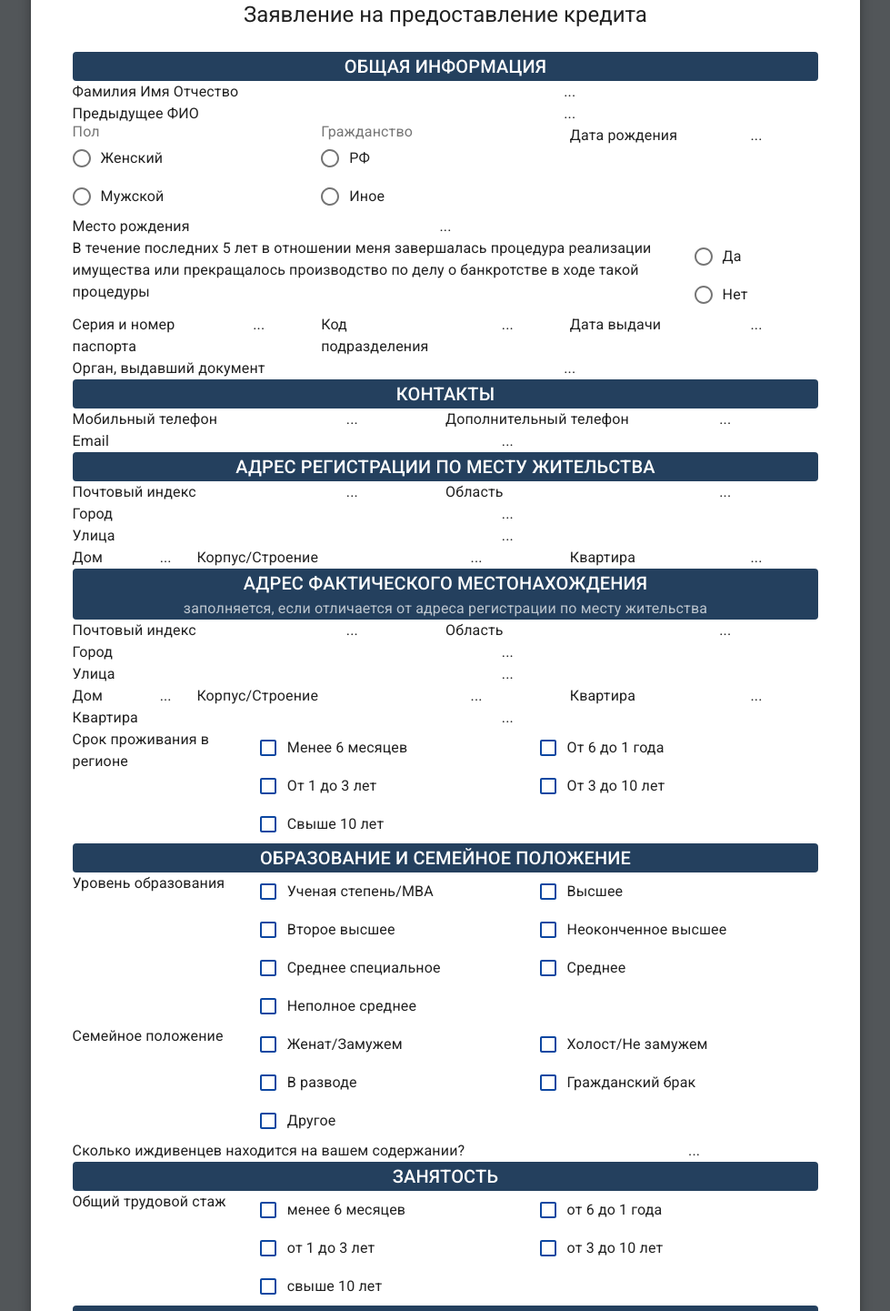
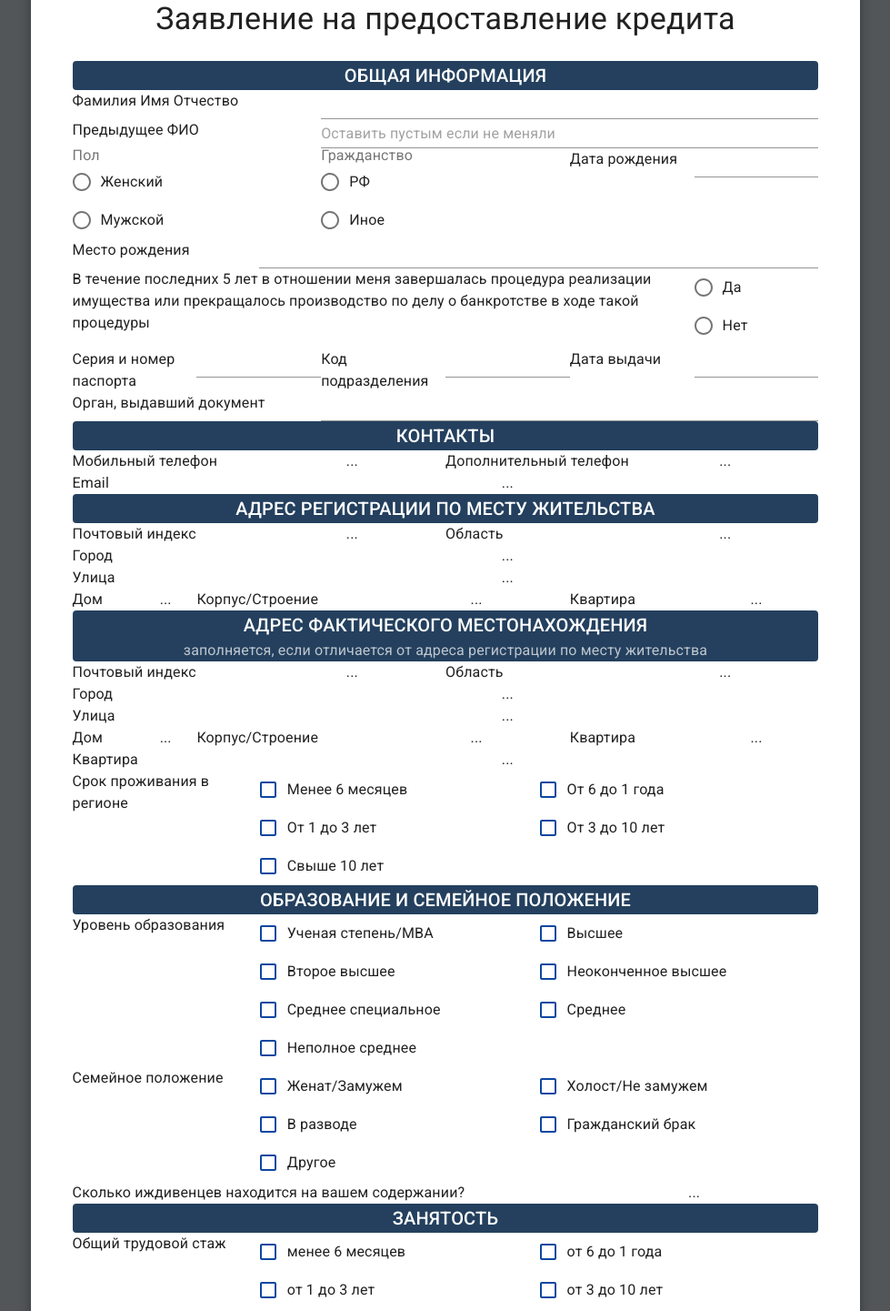
Before and after one commit to Yulevin/usage-react-hook-form, a React (Create React App) app: page / in a window 1280 px wide. Shown: the part 100-1541 px from the top of the page at 91% size, without its empty margins (150-1129 px from the left). Built offline with nearby package versions, Linux system fonts and the light colour scheme; the HTML template or start-up script is replaced by a standard one.

Commit message:
some style changes

```diff
--- a/package.json
+++ b/package.json
@@ -15,6 +15,7 @@
     "@types/react-dom": "^17.0.3",
     "react": "^17.0.2",
     "react-dom": "^17.0.2",
+    "react-hook-form": "^7.5.2",
     "react-scripts": "4.0.3",
     "typescript": "^4.2.4"
   },
--- a/public/index.html
+++ b/public/index.html
@@ -13,7 +13,7 @@
         <link rel="manifest" href="%PUBLIC_URL%/manifest.json" />
         <link rel="stylesheet" href="https://fonts.googleapis.com/css?family=Roboto:300,400,500,700&display=swap" />
         <link rel="stylesheet" href="https://fonts.googleapis.com/icon?family=Material+Icons" />
-        <title>React App</title>
+        <title>React Credit App</title>
     </head>
     <body>
         <noscript>You need to enable JavaScript to run this app.</noscript>
--- a/src/App.tsx
+++ b/src/App.tsx
@@ -1,6 +1,9 @@
 import React from "react";
-import { makeStyles, createStyles, Theme } from "@material-ui/core/styles";
+import { SubmitHandler } from 'react-hook-form';
 import { CssBaseline, Container, Paper, Typography, Grid, Box } from "@material-ui/core";
+import Checkbox, { CheckboxProps } from '@material-ui/core/Checkbox';
+import { makeStyles, withStyles, createStyles, Theme } from "@material-ui/core/styles";
+import { blue } from '@material-ui/core/colors';
 import Button from '@material-ui/core/Button';
 import Icon from '@material-ui/core/Icon';
 import GeneralInformation from './components/GeneralInformation';
@@ -20,15 +23,26 @@ export enum palleteEnum {
     colorComment = "rgba(255, 255, 255, 0.7)",
 };
 
+export type TInputs = {
+    name: string,
+    prevName: string,
+    birthDay: number,
+    placeOfBirth: string,
+    passport: number | string,
+    codeDepartment: number,
+    date: number,
+    issuingAuthority: string,
+};
+
 export const useStyles = makeStyles((theme: Theme) =>
     createStyles({
         button: {
-            margin: theme.spacing(8),
+            margin: "20px 0 20px 0",
+            width: "100%",
         },
         container: {
             margin: "auto",
             width: "90%",
-            justifyContent: "center",
         },
         header: {
             backgroundColor: `${palleteEnum.colorBackgroundHeader}`,
@@ -41,8 +55,22 @@ export const useStyles = makeStyles((theme: Theme) =>
     }),
 );
 
+export const BlueCheckbox = withStyles({
+    root: {
+        color: blue[900],
+        '&$checked': {
+            color: blue[900],
+        },
+    },
+    checked: {},
+})((props: CheckboxProps) => <Checkbox color="default" {...props} />);
+
 let body = document.querySelector("body");
 if (body) body.style.backgroundColor = palleteEnum.colorGrey;
+
+export const onSubmit: SubmitHandler<TInputs> = data => {
+    alert(JSON.stringify(data));
+};
 
 export default function App() {
     const classes = useStyles();
@@ -54,7 +82,13 @@ export default function App() {
                 <Paper elevation={8} style={{ "margin": "50px 0px" }}>
                     <Grid container>
                         <Grid item xs={12}>
-                            <Typography variant="h5" style={{ "margin": "50px 0 25px 0" }} align="center">Заявление на предоставление кредита</Typography>
+                            <Typography
+                                variant="h4"
+                                style={{ "margin": "50px 0 25px 0" }}
+                                align="center"
+                            >
+                                Заявление на предоставление кредита
+                            </Typography>
                         </Grid>
                         <GeneralInformation />
                         <Contacts />
--- a/src/components/ActualLocationAddress.tsx
+++ b/src/components/ActualLocationAddress.tsx
@@ -1,21 +1,10 @@
 import React from 'react';
-import { withStyles } from '@material-ui/core/styles';
-import { blue } from '@material-ui/core/colors';
-import Checkbox, { CheckboxProps } from '@material-ui/core/Checkbox';
 import { FormControlLabel, Grid, Typography } from '@material-ui/core';
-import { palleteEnum } from '../App';
-
-const BlueCheckbox = withStyles({
-    root: {
-        color: blue[900],
-        '&$checked': {
-            color: blue[900],
-        },
-    },
-    checked: {},
-})((props: CheckboxProps) => <Checkbox color="default" {...props} />);
+import { useStyles, BlueCheckbox } from '../App';
 
 export default function ActualLocationAddress() {
+    const classes = useStyles();
+
     const [state, setState] = React.useState({
         lessThanSixMonth: false,
         fromSixToOneYear: false,
@@ -29,11 +18,13 @@ export default function ActualLocationAddress() {
     };
 
     return (
-        <Grid container item style={{ "margin": "auto", "width": "90%" }}>
-            <Grid item xs={12} style={{ "backgroundColor": `${palleteEnum.colorBackgroundHeader}`, "color": `${palleteEnum.colorWhite}`, "borderRadius": "4px" }}>
+        <Grid container item className={classes.container}>
+            <Grid item xs={12} className={classes.header}>
                 <Typography variant="h6" align="center">
                     АДРЕС ФАКТИЧЕСКОГО МЕСТОНАХОЖДЕНИЯ
-                    <Typography style={{ "color": `${palleteEnum.colorComment}` }}>заполняется, если отличается от адреса регистрации по месту жительства</Typography>
+                    <Typography className={classes.comment}>
+                        заполняется, если отличается от адреса регистрации по месту жительства
+                    </Typography>
                 </Typography>
             </Grid>
             <Grid item xs={12} sm={3}>
--- a/src/components/Contacts.tsx
+++ b/src/components/Contacts.tsx
@@ -1,12 +1,16 @@
 import React from 'react';
 import { Grid, Typography } from '@material-ui/core';
-import { palleteEnum } from '../App';
+import { useStyles } from '../App';
 
 export default function Contacts() {
+    const classes = useStyles();
+
     return (
-        <Grid container item style={{ "margin": "auto", "width": "90%" }}>
-            <Grid item xs={12} style={{ "backgroundColor": `${palleteEnum.colorBackgroundHeader}`, "color": `${palleteEnum.colorWhite}`, "borderRadius": "4px" }}>
-                <Typography variant="h6" align="center">КОНТАКТЫ</Typography>
+        <Grid container item className={classes.container}>
+            <Grid item xs={12} className={classes.header}>
+                <Typography variant="h6" align="center">
+                    КОНТАКТЫ
+                </Typography>
             </Grid>
             <Grid item xs={12} sm={3}>
                 <Typography>Мобильный телефон</Typography>
--- a/src/components/CreditParameters.tsx
+++ b/src/components/CreditParameters.tsx
@@ -1,21 +1,10 @@
 import React from 'react';
-import { withStyles } from '@material-ui/core/styles';
-import { blue } from '@material-ui/core/colors';
-import Checkbox, { CheckboxProps } from '@material-ui/core/Checkbox';
 import { FormControlLabel, Grid, Typography } from '@material-ui/core';
-import { palleteEnum } from '../App';
-
-const BlueCheckbox = withStyles({
-    root: {
-        color: blue[900],
-        '&$checked': {
-            color: blue[900],
-        },
-    },
-    checked: {},
-})((props: CheckboxProps) => <Checkbox color="default" {...props} />);
+import { useStyles, BlueCheckbox } from '../App';
 
 export default function CreditParameters() {
+    const classes = useStyles();
+
     const [state, setState] = React.useState({
         agree: false,
         disagree: false,
@@ -25,12 +14,14 @@ export default function CreditParameters() {
         setState({ ...state, [event.target.name]: event.target.checked });
     };
     return (
-        <Grid container item style={{ "margin": "auto", "width": "90%" }}>
-            <Grid item xs={12} style={{ "backgroundColor": `${palleteEnum.colorBackgroundHeader}`, "color": `${palleteEnum.colorWhite}`, "borderRadius": "4px" }}>
-                <Typography variant="h6" align="center">ПАРАМЕТРЫ ЗАПРАШИВАЕМОГО КРЕДИТА</Typography>
+        <Grid container item className={classes.container}>
+            <Grid item xs={12} className={classes.header}>
+                <Typography variant="h6" align="center">
+                    ПАРАМЕТРЫ ЗАПРАШИВАЕМОГО КРЕДИТА
+                </Typography>
             </Grid>
             <Grid item xs={12} sm={3}>
-                <Typography>Сумма кредита</Typography>
+                <Typography paragraph>Сумма кредита</Typography>
             </Grid>
             <Grid item xs={12} sm={3}>
                 <Typography align="center">...</Typography>
@@ -42,7 +33,7 @@ export default function CreditParameters() {
                 <Typography align="center">...мес</Typography>
             </Grid>
             <Grid item xs={12} sm={9}>
-                <Typography>
+                <Typography paragraph>
                     Подписывая настоящее Заявление Клиент подтверждает согласие добровольно
                     заключить в удовлетворяющей требованиям Банка страховой компании договор
                     личного страхования, действующий на момент заключения Кредитного договора.
--- a/src/components/EducationStatus.tsx
+++ b/src/components/EducationStatus.tsx
@@ -1,21 +1,10 @@
 import React from 'react';
-import { withStyles } from '@material-ui/core/styles';
-import { blue } from '@material-ui/core/colors';
-import Checkbox, { CheckboxProps } from '@material-ui/core/Checkbox';
 import { FormControlLabel, Grid, Typography } from '@material-ui/core';
-import { palleteEnum } from '../App';
-
-const BlueCheckbox = withStyles({
-    root: {
-        color: blue[900],
-        '&$checked': {
-            color: blue[900],
-        },
-    },
-    checked: {},
-})((props: CheckboxProps) => <Checkbox color="default" {...props} />);
+import { useStyles, BlueCheckbox } from '../App';
 
 export default function EducationStatus() {
+    const classes = useStyles();
+
     const [state, setState] = React.useState({
         degree: false,
         higher: false,
@@ -36,9 +25,11 @@ export default function EducationStatus() {
     };
 
     return (
-        <Grid container item style={{ "margin": "auto", "width": "90%" }}>
-            <Grid item xs={12} style={{ "backgroundColor": `${palleteEnum.colorBackgroundHeader}`, "color": `${palleteEnum.colorWhite}`, "borderRadius": "4px" }}>
-                <Typography variant="h6" align="center">ОБРАЗОВАНИЕ И СЕМЕЙНОЕ ПОЛОЖЕНИЕ</Typography>
+        <Grid container item className={classes.container}>
+            <Grid item xs={12} className={classes.header}>
+                <Typography variant="h6" align="center">
+                    ОБРАЗОВАНИЕ И СЕМЕЙНОЕ ПОЛОЖЕНИЕ
+                </Typography>
             </Grid>
             <Grid item xs={12} sm={3}>
                 <Typography>Уровень образования</Typography>
--- a/src/components/Employment.tsx
+++ b/src/components/Employment.tsx
@@ -1,21 +1,10 @@
 import React from 'react';
-import { withStyles } from '@material-ui/core/styles';
-import { blue } from '@material-ui/core/colors';
-import Checkbox, { CheckboxProps } from '@material-ui/core/Checkbox';
 import { FormControlLabel, Grid, Typography } from '@material-ui/core';
-import { palleteEnum } from '../App';
-
-const BlueCheckbox = withStyles({
-    root: {
-        color: blue[900],
-        '&$checked': {
-            color: blue[900],
-        },
-    },
-    checked: {},
-})((props: CheckboxProps) => <Checkbox color="default" {...props} />);
+import { useStyles, BlueCheckbox } from '../App';
 
 export default function Employment() {
+    const classes = useStyles();
+
     const [state, setState] = React.useState({
         lessThanSixMonth: false,
         fromSixToOneYear: false,
@@ -29,8 +18,8 @@ export default function Employment() {
     };
 
     return (
-        <Grid container item style={{ "margin": "auto", "width": "90%" }}>
-            <Grid item xs={12} style={{ "backgroundColor": `${palleteEnum.colorBackgroundHeader}`, "color": `${palleteEnum.colorWhite}`, "borderRadius": "4px" }}>
+        <Grid container item className={classes.container}>
+            <Grid item xs={12} className={classes.header}>
                 <Typography variant="h6" align="center">
                     ЗАНЯТОСТЬ
                 </Typography>
--- a/src/components/GeneralInformation.tsx
+++ b/src/components/GeneralInformation.tsx
@@ -1,20 +1,21 @@
 import React from 'react';
-import {
-    Typography, Grid,
-    Radio, RadioGroup, FormControlLabel, FormControl, FormLabel
-} from '@material-ui/core';
-import { palleteEnum } from '../App';
+import { useForm } from "react-hook-form";
+import { Typography, Grid, Radio, RadioGroup, FormControlLabel, FormControl, FormLabel, Input } from '@material-ui/core';
+import { onSubmit, TInputs, useStyles } from '../App';
 
 export default function GeneralInformation() {
+    const classes = useStyles();
+
     const [value, setValue] = React.useState(null);
+    const { register, handleSubmit } = useForm<TInputs>();
 
     const handleChange = (event: React.BaseSyntheticEvent) => {
         setValue(event.target.value);
     };
 
     return (
-        <Grid container item style={{ "margin": "auto", "width": "90%" }}>
-            <Grid item xs={12} style={{ "backgroundColor": `${palleteEnum.colorBackgroundHeader}`, "color": `${palleteEnum.colorWhite}`, "borderRadius": "4px" }}>
+        <Grid container item className={classes.container}>
+            <Grid item xs={12} className={classes.header}>
                 <Typography variant="h6" align="center">ОБЩАЯ ИНФОРМАЦИЯ</Typography>
             </Grid>
             <Grid container item xs={12}>
@@ -22,17 +23,21 @@ export default function GeneralInformation() {
                     <Typography>Фамилия Имя Отчество</Typography>
                 </Grid>
                 <Grid item xs={12} sm={8}>
-                    <Typography align="center">...</Typography>
+                    <form onSubmit={handleSubmit(onSubmit)}>
+                        <Input {...register("name")} fullWidth={true} />
+                    </form>
                 </Grid>
                 <Grid item xs={12} sm={4}>
                     <Typography>Предыдущее ФИО</Typography>
                 </Grid>
                 <Grid item xs={12} sm={8}>
-                    <Typography align="center">...</Typography>
+                    <form onSubmit={handleSubmit(onSubmit)}>
+                        <Input {...register("prevName")} fullWidth={true} placeholder="Оставить пустым если не меняли" />
+                    </form>
                 </Grid>
                 <Grid item xs={12} sm={4}>
                     <FormControl component="fieldset">
-                        <FormLabel component="legend">Пол</FormLabel>
+                        <FormLabel component="legend" color="secondary">Пол</FormLabel>
                         <RadioGroup aria-label="gender" name="gender1" value={value} onChange={handleChange}>
                             <FormControlLabel value="Female" control={<Radio />} label="Женский" />
                             <FormControlLabel value="Male" control={<Radio />} label="Мужской" />
@@ -52,24 +57,23 @@ export default function GeneralInformation() {
                     <Typography paragraph>Дата рождения</Typography>
                 </Grid>
                 <Grid item xs={12} sm={2}>
-                    <Typography align="center">...</Typography>
-                </Grid>
+                    <form onSubmit={handleSubmit(onSubmit)}>
+                        <Input {...register("birthDay")} fullWidth={true} />
+                    </form>                </Grid>
                 <Grid item xs={12} sm={3}>
                     <Typography>Место рождения</Typography>
                 </Grid>
-                <Grid item xs={12} sm={6}>
-                    <Typography align="center">...</Typography>
+                <Grid item xs={12} sm={9}>
+                    <form onSubmit={handleSubmit(onSubmit)}>
+                        <Input {...register("placeOfBirth")} fullWidth={true} />
+                    </form>
                 </Grid>
                 <Grid item xs={12} sm={10}>
-                    <Typography>
-                        В течение последних 5 лет в
-                        отношении меня
-                        завершалась процедура
-                        реализации имущества или
-                        прекращалось
-                        производство по делу о
-                        банкротстве в ходе такой
-                        процедуры
+                    <Typography paragraph>
+                        В течение последних 5 лет в отношении меня
+                        завершалась процедура реализации имущества или
+                        прекращалось производство по делу о банкротстве
+                        в ходе такой процедуры
                     </Typography>
                 </Grid>
                 <Grid item xs={12} sm={2}>
@@ -84,25 +88,33 @@ export default function GeneralInformation() {
                     <Typography>Серия и номер паспорта</Typography>
                 </Grid>
                 <Grid item xs={12} sm={2}>
-                    <Typography align="center">...</Typography>
+                    <form onSubmit={handleSubmit(onSubmit)}>
+                        <Input {...register("passport")} fullWidth={true} />
+                    </form>
                 </Grid>
                 <Grid item xs={12} sm={2}>
                     <Typography>Код подразделения</Typography>
                 </Grid>
                 <Grid item xs={12} sm={2}>
-                    <Typography align="center">...</Typography>
+                        <form onSubmit={handleSubmit(onSubmit)}>
+                            <Input {...register("codeDepartment")} fullWidth={true} />
+                        </form>
                 </Grid>
                 <Grid item xs={12} sm={2}>
                     <Typography>Дата выдачи</Typography>
                 </Grid>
                 <Grid item xs={12} sm={2}>
-                    <Typography align="center">...</Typography>
+                    <form onSubmit={handleSubmit(onSubmit)}>
+                        <Input {...register("date")} fullWidth={true} />
+                    </form>
                 </Grid>
                 <Grid item xs={12} sm={4}>
                     <Typography>Орган, выдавший документ</Typography>
                 </Grid>
                 <Grid item xs={12} sm={8}>
-                    <Typography align="center">...</Typography>
+                    <form onSubmit={handleSubmit(onSubmit)}>
+                        <Input {...register("issuingAuthority")} fullWidth={true} />
+                    </form>
                 </Grid>
             </Grid>
         </Grid>
--- a/src/components/MainPlaceOfWork.tsx
+++ b/src/components/MainPlaceOfWork.tsx
@@ -1,21 +1,10 @@
 import React from 'react';
-import { withStyles } from '@material-ui/core/styles';
-import { blue } from '@material-ui/core/colors';
-import Checkbox, { CheckboxProps } from '@material-ui/core/Checkbox';
 import { FormControlLabel, Grid, Typography } from '@material-ui/core';
-import { palleteEnum } from '../App';
-
-const BlueCheckbox = withStyles({
-    root: {
-        color: blue[900],
-        '&$checked': {
-            color: blue[900],
-        },
-    },
-    checked: {},
-})((props: CheckboxProps) => <Checkbox color="default" {...props} />);
+import { useStyles, BlueCheckbox } from '../App';
 
 export default function MainPlaceOfWork() {
+    const classes = useStyles();
+
     const [state, setState] = React.useState({
         privateEnterprise: false,
         state: false,
@@ -54,8 +43,8 @@ export default function MainPlaceOfWork() {
     };
 
     return (
-        <Grid container item style={{ "margin": "auto", "width": "90%" }}>
-            <Grid item xs={12} style={{ "backgroundColor": `${palleteEnum.colorBackgroundHeader}`, "color": `${palleteEnum.colorWhite}`, "borderRadius": "4px" }}>
+        <Grid container item className={classes.container}>
+            <Grid item xs={12} className={classes.header}>
                 <Typography variant="h6" align="center">
                     ОСНОВНОЕ МЕСТО РАБОТЫ
                 </Typography>
--- a/src/components/RegistrationAddress.tsx
+++ b/src/components/RegistrationAddress.tsx
@@ -1,12 +1,16 @@
 import React from 'react';
 import { Grid, Typography } from '@material-ui/core';
-import { palleteEnum } from '../App';
+import { useStyles } from '../App';
 
 export default function RegistrationAddress() {
+    const classes = useStyles();
+
     return (
-        <Grid container item style={{ "margin": "auto", "width": "90%" }}>
-            <Grid item xs={12} style={{ "backgroundColor": `${palleteEnum.colorBackgroundHeader}`, "color": `${palleteEnum.colorWhite}`, "borderRadius": "4px" }}>
-                <Typography variant="h6" align="center">АДРЕС РЕГИСТРАЦИИ ПО МЕСТУ ЖИТЕЛЬСТВА</Typography>
+        <Grid container item className={classes.container}>
+            <Grid item xs={12} className={classes.header}>
+                <Typography variant="h6" align="center">
+                    АДРЕС РЕГИСТРАЦИИ ПО МЕСТУ ЖИТЕЛЬСТВА
+                </Typography>
             </Grid>
             <Grid item xs={12} sm={3}>
                 <Typography>Почтовый индекс</Typography>
```
Also changed, not shown: src/components/MonthlyIncome.tsx (+8 -4 lines), 1 other file (tests, documents, lock files or other folders).
